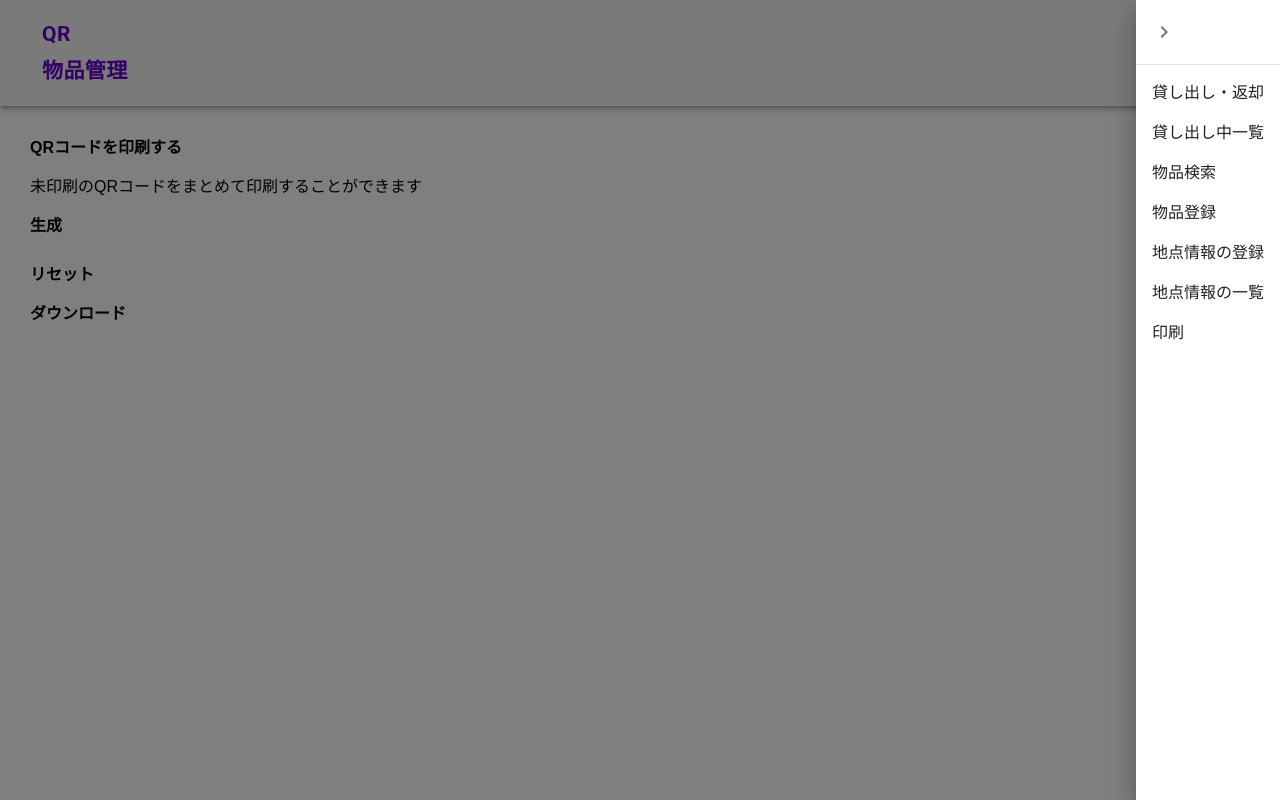
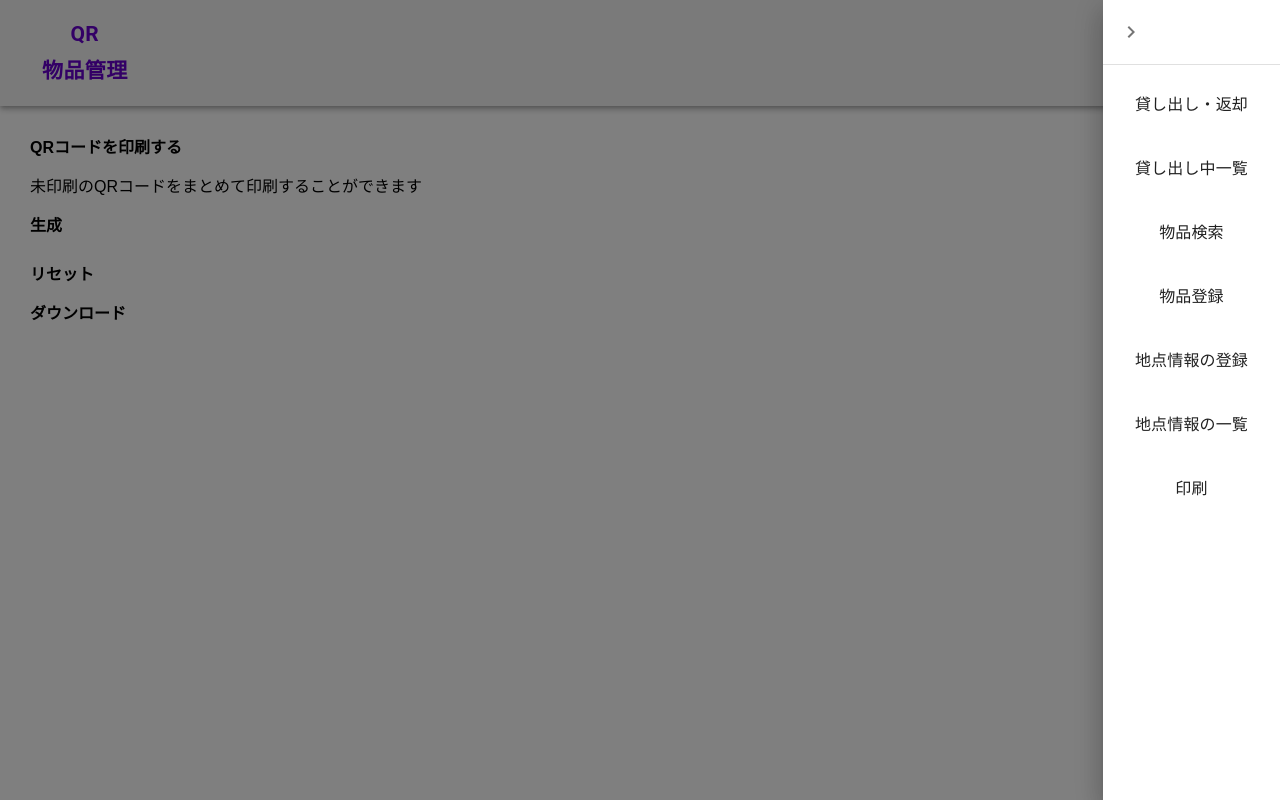
Before and after one commit to sohosai/qr-frontend, a Next.js app: page /printing in a window 1280 px wide. Both pictures are taken after a click on the button "menu". Built offline with nearby package versions, Linux system fonts and the light colour scheme.

Commit message:
first commit

```diff
--- a/src/components/Header/index.tsx
+++ b/src/components/Header/index.tsx
@@ -13,6 +13,8 @@ import List from '@mui/material/List'
 import ListItem from '@mui/material/ListItem'
 import Link from 'next/link'
 import Button from '@mui/material/Button'
+import ListItemButton from '@mui/material/ListItemButton'
+import ListItemText from '@mui/material/ListItemText'
 
 const DrawerHeader = styled('div')(({ theme }) => ({
   display: 'flex',
@@ -29,7 +31,11 @@ const Header = () => {
       <AppBar position='static' color='default'>
         <Toolbar>
           <Typography variant='h6' component='div' sx={{ flexGrow: 1 }}>
-            <Button LinkComponent={Link} href='/'>
+            <Button
+              onClick={() => {
+                window.location.href = '/'
+              }}
+            >
               <p
                 style={{
                   color: '#6600CC',
@@ -76,25 +82,74 @@ const Header = () => {
           <Divider />
           <List>
             <ListItem key='menu-lending'>
-              <Link href='/lending'>貸し出し・返却</Link>
+              <ListItemButton
+                sx={{ textAlign: 'center' }}
+                onClick={() => {
+                  window.location.href = '/lending'
+                }}
+              >
+                <ListItemText primary='貸し出し・返却' />
+              </ListItemButton>
             </ListItem>
             <ListItem key='menu-lending-list'>
-              <Link href='/lending/list'>貸し出し中一覧</Link>
+              <ListItemButton
+                sx={{ textAlign: 'center' }}
+                onClick={() => {
+                  window.location.href = '/lending/list'
+                }}
+              >
+                <ListItemText primary='貸し出し中一覧' />
+              </ListItemButton>
             </ListItem>
             <ListItem key='menu-items-search'>
-              <Link href='/items/search'>物品検索</Link>
+              <ListItemButton
+                sx={{ textAlign: 'center' }}
+                onClick={() => {
+                  window.location.href = '/items/search'
+                }}
+              >
+                <ListItemText primary='物品検索' />
+              </ListItemButton>
             </ListItem>
             <ListItem key='menu-items-register'>
-              <Link href='/items/register'>物品登録</Link>
+              <ListItemButton
+                sx={{ textAlign: 'center' }}
+                onClick={() => {
+                  window.location.href = '/items/register'
+                }}
+              >
+                <ListItemText primary='物品登録' />
+              </ListItemButton>
             </ListItem>
             <ListItem key='menu-spot-register'>
-              <Link href='/spot/register'>地点情報の登録</Link>
+              <ListItemButton
+                sx={{ textAlign: 'center' }}
+                onClick={() => {
+                  window.location.href = '/spot/register'
+                }}
+              >
+                <ListItemText primary='地点情報の登録' />
+              </ListItemButton>
             </ListItem>
             <ListItem key='menu-spot-list'>
-              <Link href='/spot/list'>地点情報の一覧</Link>
+              <ListItemButton
+                sx={{ textAlign: 'center' }}
+                onClick={() => {
+                  window.location.href = '/spot/list'
+                }}
+              >
+                <ListItemText primary='地点情報の一覧' />
+              </ListItemButton>
             </ListItem>
             <ListItem key='menu-printing'>
-              <Link href='/printing'>印刷</Link>
+              <ListItemButton
+                sx={{ textAlign: 'center' }}
+                onClick={() => {
+                  window.location.href = '/printing'
+                }}
+              >
+                <ListItemText primary='印刷' />
+              </ListItemButton>
             </ListItem>
           </List>
         </Drawer>
--- a/src/pages/lending/list.tsx
+++ b/src/pages/lending/list.tsx
@@ -55,12 +55,6 @@ const LendingListShow = () => {
 
   return (
     <>
-      <Header />
-      <Head>
-        <title>貸し出し中の物品の一覧取得 | QR</title>
-        <meta name='description' content='物品管理' />
-        <link rel='icon' href='/favicon.ico' />
-      </Head>
       <StyledMain>
         <h1>貸し出し中の物品の一覧</h1>
         {lendingList.length == 0 ? (
```
Also changed, not shown: src/components/LinkButton/index.tsx (added, +26 -0 lines), src/pages/index.tsx (+137 -53 lines), src/pages/items/register.tsx (+0 -7 lines), src/pages/items/search.tsx (+0 -7 lines), src/pages/lending/index.tsx (+0 -8 lines).
